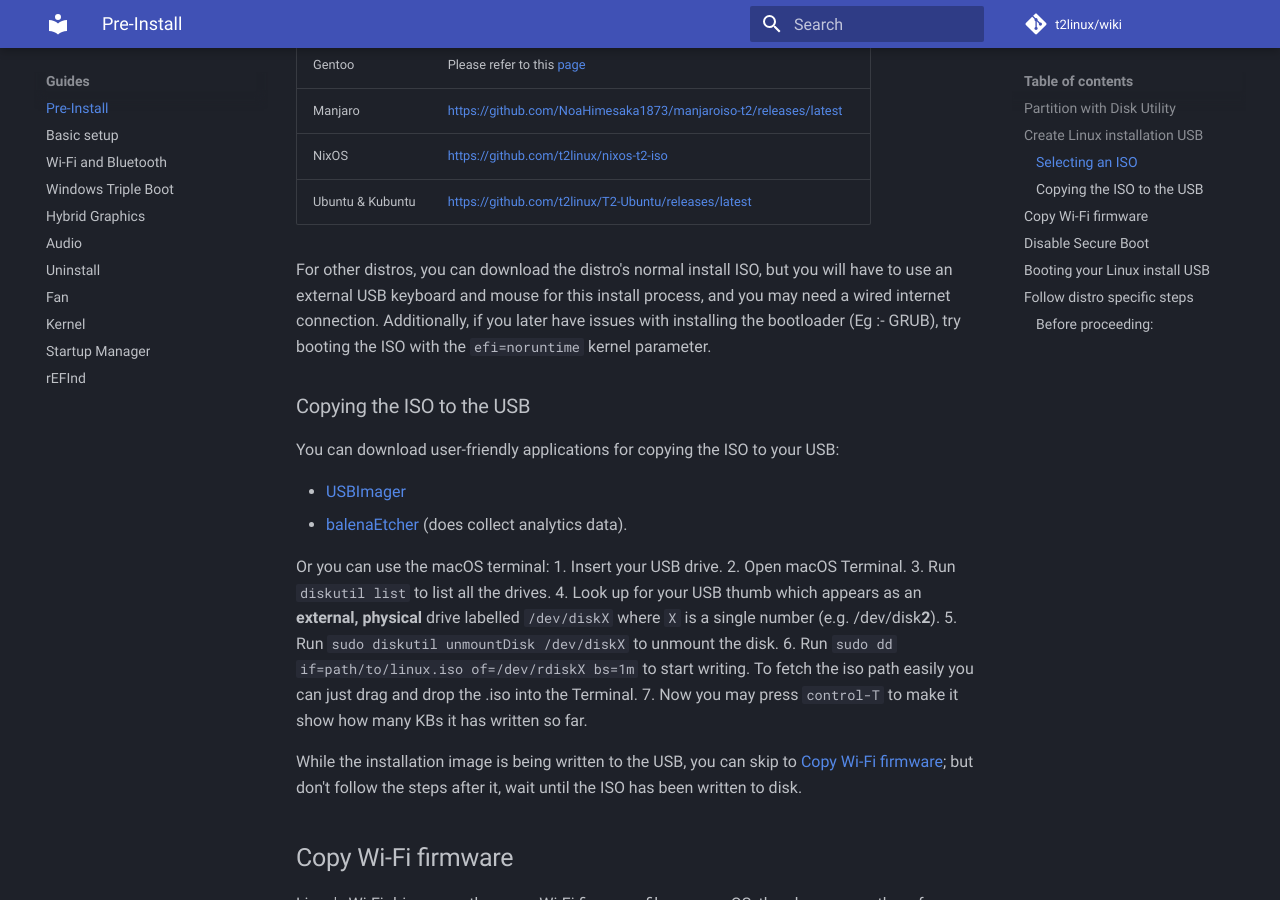
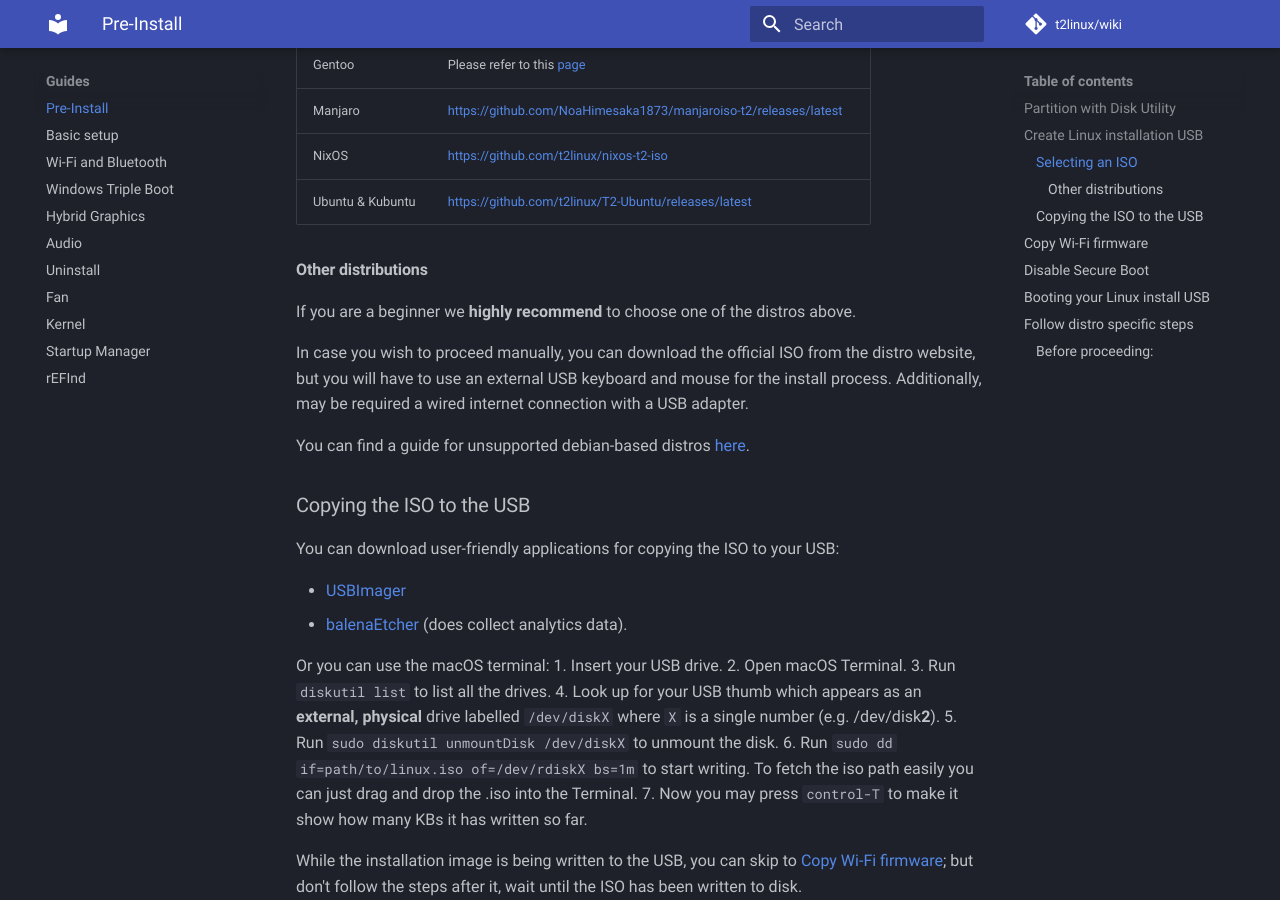
Before and after one commit to t2linux/wiki, an MkDocs documentation site: the page built from docs/guides/preinstall.md, in a window 1280 px wide and 900 px high, scrolled down 1332 px. Built offline with MkDocs 1.6.1 and Material for MkDocs 9.7.7, drawn with Linux system fonts in a browser that asks for light colours; comment, search, counter and statistics services are not loaded.

Commit message:
Other distributions reformat and unsupported distros
Consider simplification by removing the efi=noruntime issue and providing a direct link to the wiki for the unsupported distros (where it is mentioned already)

```diff
--- a/docs/guides/preinstall.md
+++ b/docs/guides/preinstall.md
@@ -37,7 +37,13 @@ Listed below are the currently available installer ISOs for download:
 | NixOS              | <https://github.com/t2linux/nixos-t2-iso> |
 | Ubuntu & Kubuntu   | <https://github.com/t2linux/T2-Ubuntu/releases/latest> |
 
-For other distros, you can download the distro's normal install ISO, but you will have to use an external USB keyboard and mouse for this install process, and you may need a wired internet connection. Additionally, if you later have issues with installing the bootloader (Eg :- GRUB), try booting the ISO with the `efi=noruntime` kernel parameter.
+#### Other distributions
+
+If you are a beginner we **highly recommend** to choose one of the distros above.
+
+In case you wish to proceed manually, you can download the official ISO from the distro website, but you will have to use an external USB keyboard and mouse for the install process. Additionally, may be required a wired internet connection with a USB adapter.
+
+You can find a guide for unsupported debian-based distros [here](https://wiki.t2linux.org/distributions/debian/installation/).
 
 ### Copying the ISO to the USB
 
```
